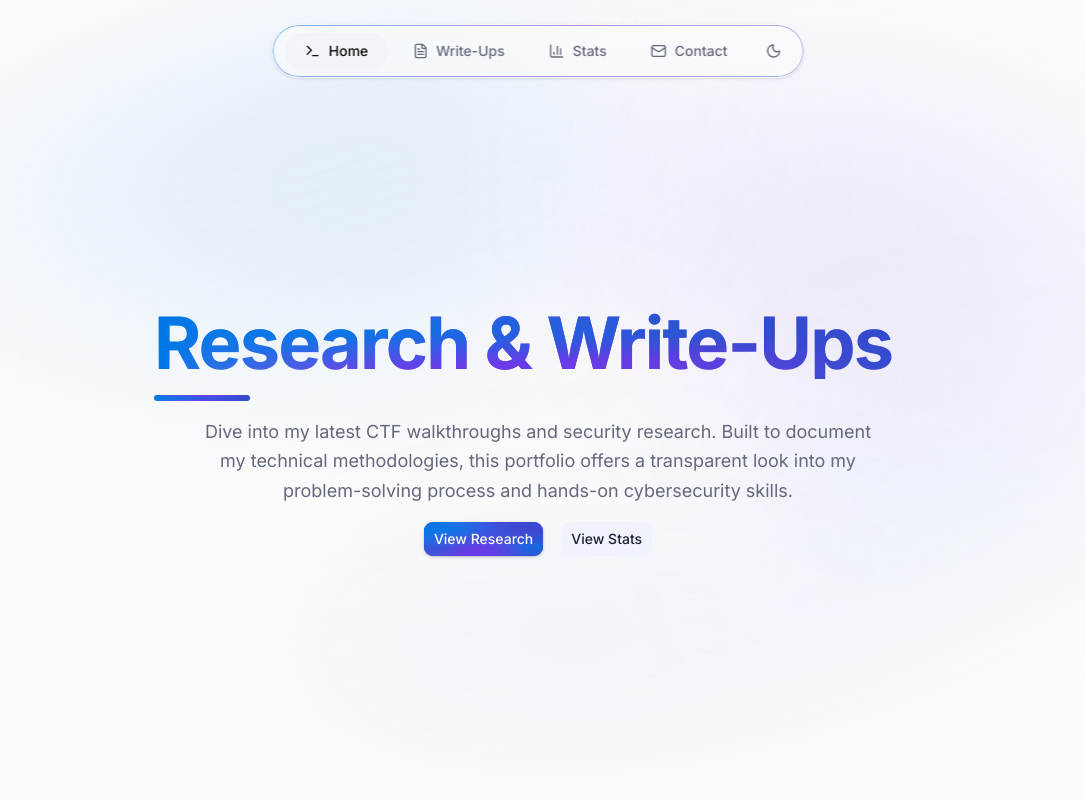
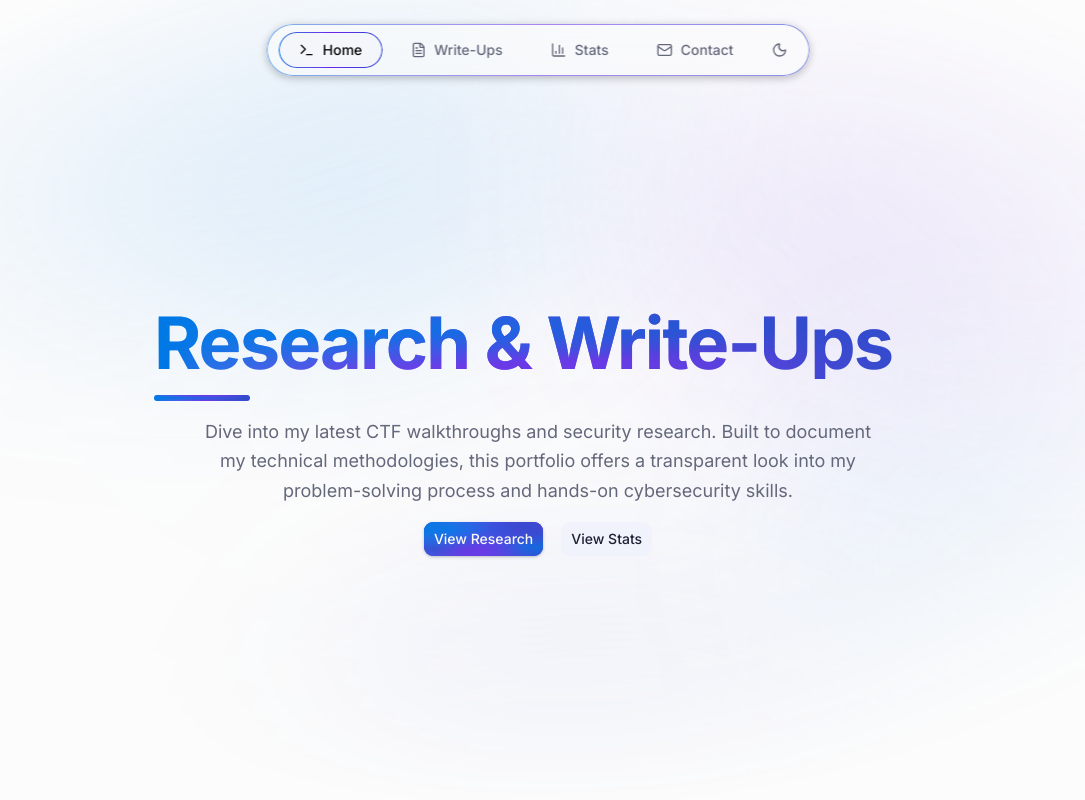
Before and after one commit to KieranPritchard/CTF-Portfolio, a Next.js app: page / in a window 1280 px wide. Shown: the top 800 px of the page, without its empty margins (102-1187 px from the left). Built offline with nearby package versions, Linux system fonts and the light colour scheme.

Commit message:
updated the navigation bar to fit the new glassey aesthic

```diff
--- a/components/layout/NavigationBar.tsx
+++ b/components/layout/NavigationBar.tsx
@@ -2,6 +2,10 @@
  * Fixed floating navigation bar with responsive desktop links and a full-screen
  * mobile overlay menu, triggered by a hamburger toggle.
  * Positioned at the top of every page via the root layout.
+ *
+ * Styled to the "New Design" Figma frames: a 52px frosted pill with a thin brand-
+ * gradient border, 36px pill-shaped items, and a gradient-outlined active state.
+ * Dark values come straight from the design; light mode falls back to the theme tokens.
  */
 "use client"
 
@@ -9,7 +13,16 @@ import Link from "next/link"
 import { usePathname } from "next/navigation"
 import { useEffect, useState } from "react"
 import { useTheme } from "next-themes"
-import { Terminal, FileText, BarChart3, Mail, Menu, X, Sun, Moon } from "lucide-react"
+import {
+  Terminal,
+  FileText,
+  BarChart3,
+  Mail,
+  Menu,
+  X,
+  Sun,
+  Moon,
+} from "lucide-react"
 import { motion, AnimatePresence } from "framer-motion"
 
 /** Primary site navigation links displayed in the nav bar, each paired with an icon for desktop links and the mobile overlay. */
@@ -20,12 +33,37 @@ const navItems = [
   { label: "Contact", href: "/contact", icon: Mail },
 ]
 
+/** Shared keyboard focus ring so every interactive element in the nav is visibly focusable. */
+const focusRing: string =
+  "focus-visible:outline-none focus-visible:ring-2 focus-visible:ring-[#006fe0] focus-visible:ring-offset-0"
+
+/**
+ * 0.6px brand-gradient border (#006fe0 -> #6826ea -> #2840d0). Drawn with a masked ::before layer, because a
+ * CSS border cannot take a gradient and this keeps rounded corners and transparent backgrounds intact.
+ * It sits on top of the element without taking up space, so toggling it never shifts layout.
+ */
+const gradientBorder: string =
+  "relative before:content-[''] before:pointer-events-none before:absolute before:inset-0 before:rounded-[inherit] before:p-[0.6px] before:bg-gradient-to-r before:from-[#006fe0] before:via-[#6826ea] before:to-[#2840d0] before:[mask-image:linear-gradient(#000,#000),linear-gradient(#000,#000)] before:[mask-clip:content-box,border-box] before:[mask-composite:exclude] before:[-webkit-mask-image:linear-gradient(#000,#000),linear-gradient(#000,#000)] before:[-webkit-mask-clip:content-box,border-box] before:[-webkit-mask-composite:xor]"
+
+/** Same border, hidden until hover. Used for inactive mobile rows. */
+const gradientBorderOnHover: string = `${gradientBorder} before:opacity-0 before:transition-opacity before:duration-200 hover:before:opacity-100`
+
+/** Desktop link base: 36px tall pill. */
+const desktopLinkBase: string = `flex h-9 items-center justify-center gap-2 px-5 text-sm font-medium rounded-full transition-colors duration-200 ${focusRing}`
+
+/** Desktop link active state: tinted fill, gradient border, bright text. */
+const desktopLinkActive: string = `${gradientBorder} bg-muted/60 text-foreground dark:bg-[rgba(28,30,43,0.4)] dark:text-[#fafafa]`
+
+/** Desktop link inactive state: muted text, no fill, tinted fill on hover. */
+const desktopLinkInactive: string =
+  "text-muted-foreground hover:bg-muted/60 hover:text-foreground dark:text-[#9296b1] dark:hover:bg-[rgba(28,30,43,0.4)] dark:hover:text-[#fafafa]"
+
 export function NavigationBar() {
   // Stores whether the navigation bar is open or not
   const [isOpen, setIsOpen] = useState(false)
 
   // Uses the pathname from the hook
-  const pathname:string = usePathname()
+  const pathname: string = usePathname()
 
   // Stores the getter and setter for the current theme
   const { theme, setTheme } = useTheme()
@@ -38,25 +76,27 @@ export function NavigationBar() {
   }, [])
 
   // Lock body scroll while the full-screen mobile overlay is open
-  useEffect(():() =>void => {
+  useEffect((): (() => void) => {
     document.body.style.overflow = isOpen ? "hidden" : ""
-      return ():void => {
+    return (): void => {
       document.body.style.overflow = ""
     }
   }, [isOpen])
 
   // Checks if the theme is dark
-  const isDark:boolean = mounted && theme === "dark"
+  const isDark: boolean = mounted && theme === "dark"
 
   // Function to toggle theme
-  const toggleTheme:() =>void = ():void => setTheme(isDark ? "light" : "dark")
+  const toggleTheme: () => void = (): void =>
+    setTheme(isDark ? "light" : "dark")
 
   return (
-      <div className="fixed top-4 sm:top-6 inset-x-4 sm:inset-x-auto sm:left-1/2 sm:-translate-x-1/2 z-50 sm:w-auto">
-          <nav className="gradient-border-frosted flex items-center justify-between sm:justify-center gap-1 w-full sm:w-auto px-3 py-1.5 sm:py-2 bg-background/80 backdrop-blur-md supports-[backdrop-filter]:bg-background/60 rounded-full shadow-sm relative">
-
+    <div className="fixed inset-x-4 top-4 z-50 sm:inset-x-auto sm:top-6 sm:left-1/2 sm:w-auto sm:-translate-x-1/2">
+      <nav
+        className={`${gradientBorder} flex w-full items-center justify-between gap-2 rounded-full bg-background/80 px-3 py-1.5 shadow-[0_2px_8px_rgba(0,0,0,0.25)] backdrop-blur-md before:opacity-[0.55] supports-[backdrop-filter]:bg-background/60 sm:w-auto sm:justify-center sm:py-2 dark:bg-[rgba(10,10,10,0.2)] dark:supports-[backdrop-filter]:bg-[rgba(10,10,10,0.2)]`}
+      >
         {/* Desktop Menu */}
-              <div className="hidden sm:flex items-center justify-center gap-1">
+        <div className="hidden items-center justify-center gap-2 sm:flex">
           {navItems.map((item) => {
             const Icon = item.icon
             const isActive = pathname === item.href
@@ -65,11 +105,7 @@ export function NavigationBar() {
                 key={item.href}
                 href={item.href}
                 aria-current={isActive ? "page" : undefined}
-                              className={`flex items-center gap-2 px-5 py-2 text-sm font-medium rounded-full transition-colors duration-200 ${
-                                  isActive
-                                      ? "text-foreground bg-muted/80"
-                                      : "text-muted-foreground hover:text-foreground hover:bg-muted/80"
-                              }`}
+                className={`${desktopLinkBase} ${isActive ? desktopLinkActive : desktopLinkInactive}`}
               >
                 <Icon className="h-4 w-4" />
                 {item.label}
@@ -82,14 +118,14 @@ export function NavigationBar() {
         <button
           onClick={toggleTheme}
           aria-label={isDark ? "Switch to light theme" : "Switch to dark theme"}
-                  className="hidden sm:flex items-center justify-center h-9 w-9 ml-1 shrink-0 rounded-full text-muted-foreground transition-colors duration-200 hover:text-foreground hover:bg-muted/80"
+          className={`hidden h-9 w-9 shrink-0 items-center justify-center rounded-full text-muted-foreground transition-colors duration-200 hover:text-foreground sm:flex dark:text-[#9296b1] dark:hover:text-[#fafafa] ${focusRing}`}
         >
           {isDark ? <Sun className="h-4 w-4" /> : <Moon className="h-4 w-4" />}
         </button>
 
         {/* Mobile Menu Toggle Button */}
-              <div className="flex sm:hidden items-center justify-between w-full pl-3 pr-1">
-                  <span className="text-sm font-bold tracking-widest uppercase text-muted-foreground truncate font-mono">
+        <div className="flex w-full items-center justify-between pr-1 pl-3 sm:hidden">
+          <span className="truncate font-mono text-sm font-bold tracking-widest text-muted-foreground uppercase dark:text-[#9296b1]">
             CTF Portfolio
           </span>
           <button
@@ -97,12 +133,11 @@ export function NavigationBar() {
             aria-expanded={isOpen}
             aria-controls="mobile-nav-overlay"
             aria-label={isOpen ? "Close menu" : "Open menu"}
-                      className="relative z-50 flex items-center justify-center h-9 w-9 shrink-0 text-foreground rounded-full transition-colors duration-200 hover:bg-muted/80"
+            className={`relative z-50 flex h-9 w-9 shrink-0 items-center justify-center rounded-full text-foreground transition-colors duration-200 hover:bg-muted/80 dark:text-[#fafafa] dark:hover:bg-[rgba(28,30,43,0.4)] ${focusRing}`}
           >
             {isOpen ? <X className="h-5 w-5" /> : <Menu className="h-5 w-5" />}
           </button>
         </div>
-
       </nav>
 
       {/* Mobile Full-Screen Overlay Menu */}
@@ -114,7 +149,7 @@ export function NavigationBar() {
             animate={{ opacity: 1 }}
             exit={{ opacity: 0 }}
             transition={{ duration: 0.2 }}
-                      className="fixed inset-0 z-40 sm:hidden bg-background/98 backdrop-blur-xl flex flex-col"
+            className="fixed inset-0 z-40 flex flex-col bg-background/98 backdrop-blur-xl sm:hidden dark:bg-[#0a0a0a]/98"
           >
             {/* Faint scanline overlay for a terminal feel */}
             <div
@@ -125,7 +160,7 @@ export function NavigationBar() {
               }}
             />
 
-                      <div className="flex-1 flex flex-col items-stretch justify-center gap-2 px-6">
+            <div className="flex flex-1 flex-col items-stretch justify-center gap-2 px-6">
               {navItems.map((item, index) => {
                 const Icon = item.icon
                 const isActive = pathname === item.href
@@ -140,26 +175,26 @@ export function NavigationBar() {
                       href={item.href}
                       onClick={() => setIsOpen(false)}
                       aria-current={isActive ? "page" : undefined}
-                                          className={`group flex items-center gap-4 rounded-2xl border px-5 py-4 transition-colors duration-200 active:bg-muted ${
+                      className={`group flex items-center gap-4 rounded-2xl px-5 py-4 transition-colors duration-200 ${focusRing} ${
                         isActive
-                                                  ? "border-border bg-muted/60"
-                                                  : "border-transparent hover:border-border hover:bg-muted/60"
+                          ? `${gradientBorder} bg-muted/60 dark:bg-[rgba(28,30,43,0.4)]`
+                          : `${gradientBorderOnHover} hover:bg-muted/60 dark:hover:bg-[rgba(28,30,43,0.4)]`
                       }`}
                     >
                       <span
-                                              className={`flex items-center justify-center h-11 w-11 shrink-0 rounded-xl transition-colors duration-200 ${
+                        className={`flex h-11 w-11 shrink-0 items-center justify-center rounded-xl transition-colors duration-200 ${
                           isActive
-                                                      ? "bg-foreground text-background"
-                                                      : "bg-muted/80 text-muted-foreground group-hover:text-foreground"
+                            ? "bg-muted text-foreground dark:bg-[rgba(28,30,43,0.4)] dark:text-[#fafafa]"
+                            : "bg-muted/80 text-muted-foreground group-hover:text-foreground dark:bg-[rgba(28,30,43,0.4)] dark:text-[#9296b1] dark:group-hover:text-[#fafafa]"
                         }`}
                       >
                         <Icon className="h-5 w-5" />
                       </span>
                       <span className="flex flex-col">
-                                              <span className="text-base font-medium text-foreground">
+                        <span className="text-base font-medium text-foreground dark:text-[#fafafa]">
                           {item.label}
                         </span>
-                                              <span className="text-xs font-mono text-muted-foreground/70">
+                        <span className="font-mono text-xs text-muted-foreground/70 dark:text-[#9296b1]">
                           {item.href}
                         </span>
                       </span>
@@ -172,14 +207,20 @@ export function NavigationBar() {
             {/* Mobile Theme Toggle */}
             <button
               onClick={toggleTheme}
-                          aria-label={isDark ? "Switch to light theme" : "Switch to dark theme"}
-                          className="mx-auto mb-6 flex items-center gap-2 rounded-full border border-border/60 px-4 py-2 text-xs font-mono text-muted-foreground transition-colors duration-200 hover:text-foreground hover:bg-muted/60"
+              aria-label={
+                isDark ? "Switch to light theme" : "Switch to dark theme"
+              }
+              className={`${gradientBorder} mx-auto mb-6 flex items-center gap-2 rounded-full px-4 py-2 font-mono text-xs text-muted-foreground transition-colors duration-200 before:opacity-[0.55] hover:bg-muted/60 hover:text-foreground dark:text-[#9296b1] dark:hover:bg-[rgba(28,30,43,0.4)] dark:hover:text-[#fafafa] ${focusRing}`}
             >
-                          {isDark ? <Sun className="h-3.5 w-3.5" /> : <Moon className="h-3.5 w-3.5" />}
+              {isDark ? (
+                <Sun className="h-3.5 w-3.5" />
+              ) : (
+                <Moon className="h-3.5 w-3.5" />
+              )}
               {isDark ? "Light mode" : "Dark mode"}
             </button>
 
-                      <p className="pb-8 text-center text-xs font-mono tracking-widest uppercase text-muted-foreground/50">
+            <p className="pb-8 text-center font-mono text-xs tracking-widest text-muted-foreground/50 uppercase">
               CTF Portfolio
             </p>
           </motion.div>
```
Also changed, not shown: lib/site.ts (added, +22 -0 lines). Lines whose indentation alone changed are shown as unchanged.
